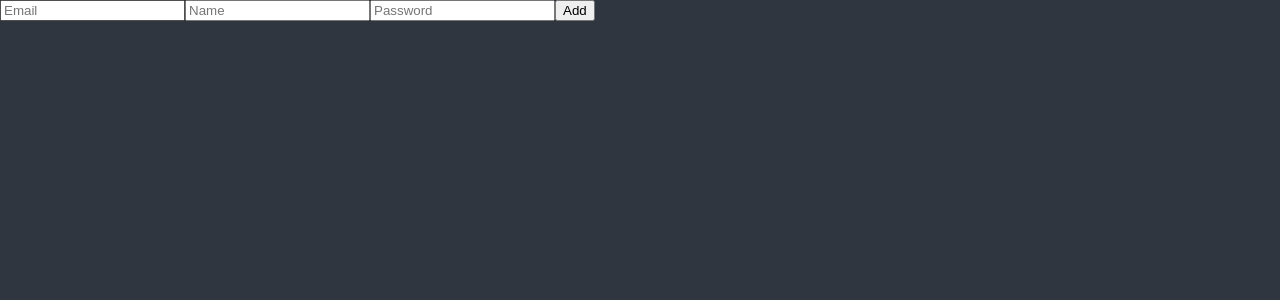
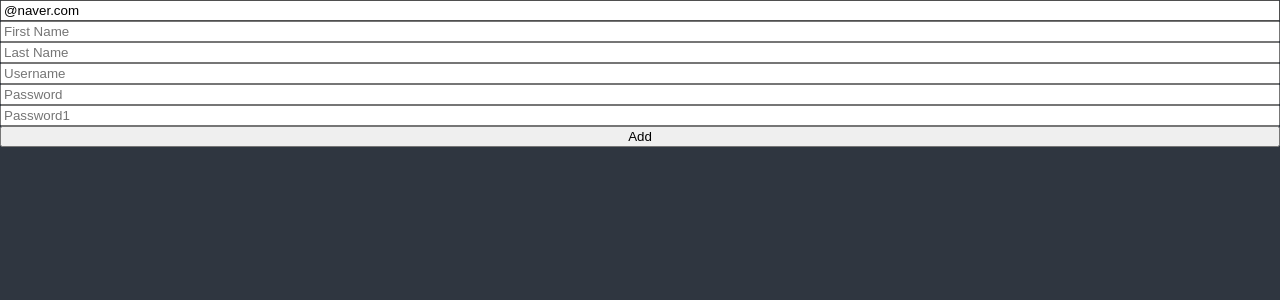
Before and after one commit to zadragon/crypto, a React (Create React App) app: page / in a window 1280 px wide. Shown: the top 300 px of the page. Built offline with nearby package versions, Linux system fonts and the light colour scheme.

Commit message:
new update

```diff
--- a/src/ToDoList.tsx
+++ b/src/ToDoList.tsx
@@ -1,42 +1,89 @@
-import React, { useState } from "react";
+import React from "react";
 import { useForm } from "react-hook-form";
 
-// function ToDoList() {
-// 	const [toDo, setToDo] = useState("");
-// 	const onChange = (event: React.FormEvent<HTMLInputElement>) => {
-// 		const {
-// 			currentTarget: { value },
-// 		} = event;
-// 		setToDo(value);
-// 	};
-// 	const onSubmit = (event: React.FormEvent<HTMLFormElement>) => {
-// 		event.preventDefault();
-// 		if (toDo.length < 10) {
-// 			return setToDoError("To do should be longer");
-// 		}
-// 		console.log(toDo);
-// 	};
-// 	return (
-// 		<div>
-// 			<form onSubmit={onSubmit}>
-// 				<input onChange={onChange} value={toDo} placeholder="Write a to do" />
-// 				<button>Add</button>
-// 			</form>
-// 		</div>
-// 	);
-// }
+/* function ToDoList() {
+  const [toDo, setToDo] = useState("");
+  const [toDoError, setToDoError] = useState("");
+  const onChange = (event: React.FormEvent<HTMLInputElement>) => {
+    const {
+      currentTarget: { value },
+    } = event;
+    setToDoError("");
+    setToDo(value);
+  };
+  const onSubmit = (event: React.FormEvent<HTMLFormElement>) => {
+    event.preventDefault();
+    if (toDo.length < 10) {
+      return setToDoError("To do should be longer");
+    }
+    console.log("submit");
+  };
+  return (
+    <div>
+      <form onSubmit={onSubmit}>
+        <input onChange={onChange} value={toDo} placeholder="Write a to do" />
+        <button>Add</button>
+        {toDoError !== "" ? toDoError : null}
+      </form>
+    </div>
+  );
+} */
+
+interface IForm {
+	email: string;
+	firstName: string;
+	lastName: string;
+	username: string;
+	password: string;
+	password1: string;
+}
 
 function ToDoList() {
-	const { register, handleSubmit } = useForm();
+	const {
+		register,
+		handleSubmit,
+		formState: { errors },
+	} = useForm<IForm>({
+		defaultValues: {
+			email: "@naver.com",
+		},
+	});
 	const onValid = (data: any) => {
 		console.log(data);
 	};
 	return (
 		<div>
-			<form onSubmit={handleSubmit(onValid)}>
-				<input {...register("Email")} placeholder="Email" type="text" />
-				<input {...register("Name")} placeholder="Name" type="text" />
-				<input {...register("Password")} placeholder="Password" type="text" />
+			<form style={{ display: "flex", flexDirection: "column" }} onSubmit={handleSubmit(onValid)}>
+				<input
+					{...register("email", {
+						required: "Email is required",
+						pattern: {
+							value: /^[A-Za-z0-9._%+-]+@naver.com$/,
+							message: "Only naver.com emails allowed",
+						},
+					})}
+					placeholder="Email"
+				/>
+				<span>{errors?.email?.message}</span>
+				<input {...register("firstName", { required: "write here" })} placeholder="First Name" />
+				<span>{errors?.firstName?.message}</span>
+				<input {...register("lastName", { required: "write here" })} placeholder="Last Name" />
+				<span>{errors?.lastName?.message}</span>
+				<input {...register("username", { required: "write here", minLength: 10 })} placeholder="Username" />
+				<span>{errors?.username?.message}</span>
+				<input {...register("password", { required: "write here", minLength: 5 })} placeholder="Password" />
+				<span>{errors?.password?.message}</span>
+				<input
+					{...register("password1", {
+						required: "Password is required",
+						minLength: {
+							value: 5,
+							message: "Your password is too short.",
+						},
+					})}
+					placeholder="Password1"
+				/>
+				<span>{errors?.password1?.message}</span>
 				<button>Add</button>
 			</form>
 		</div>
```
